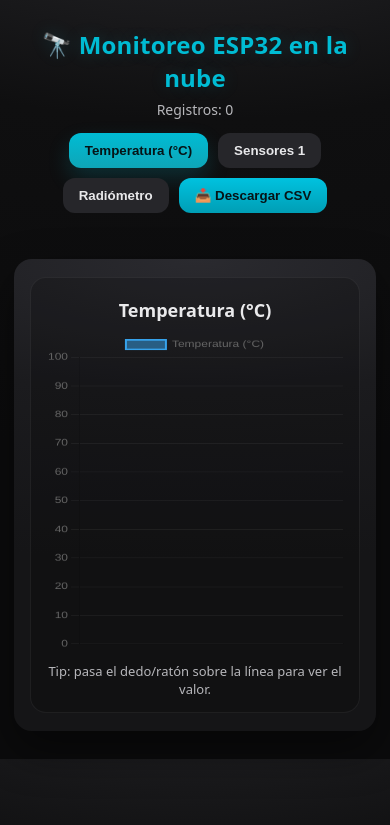
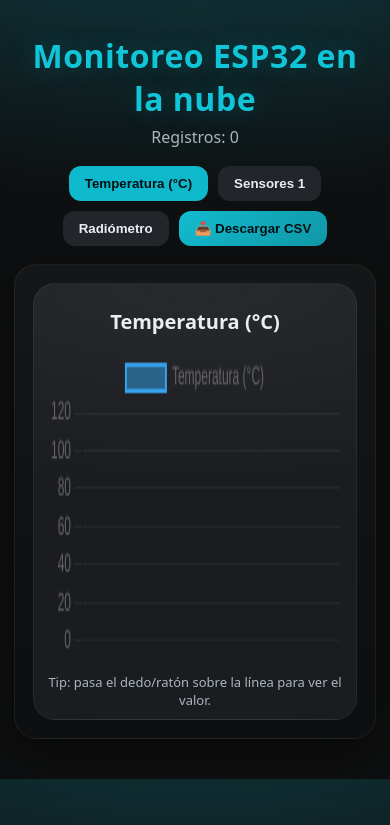
Before and after one commit to keilanicolas-dev/esp32-flask-nube, a Flask app: page / in a window 390 px wide. Shown: the top 825 px of the page. Run offline with Flask 3, Linux system fonts and the light colour scheme; data that the repository does not hold is empty; some libraries are stand-ins or nearby versions.

Commit message:
Update index.html

```diff
--- a/templates/index.html
+++ b/templates/index.html
@@ -2,199 +2,145 @@
 <html lang="es">
 <head>
   <meta charset="UTF-8" />
-  <meta name="viewport" content="width=device-width,initial-scale=1" />
+  <meta name="viewport" content="width=device-width, initial-scale=1.0"/>
   <title>Monitoreo ESP32 en la nube</title>
-
   <script src="https://cdn.jsdelivr.net/npm/chart.js"></script>
 
   <style>
     :root{
-      --bg:#0f0f10;
-      --panel:#1b1b1e;
-      --panel2:#151517;
-      --txt:#e8e8ea;
-      --muted:#b7b7bb;
-      --accent:#00bcd4;
-      --accent2:#0ea5b7;
-      --shadow: 0 18px 45px rgba(0,0,0,.45);
-      --radius: 18px;
+      --bg:#0e0f10;
+      --card:#1a1c1f;
+      --card2:#141618;
+      --cyan:#11c5d9;
+      --txt:#e9eef2;
+      --muted:#aab6be;
+      --btn:#22262a;
+      --btnActive:#0fb9cc;
     }
-
-    *{ box-sizing:border-box; }
+    *{box-sizing:border-box}
     body{
       margin:0;
-      font-family: system-ui, -apple-system, Segoe UI, Roboto, Arial, sans-serif;
-      background: radial-gradient(1200px 600px at 50% -150px, #2a2a2e 0%, var(--bg) 45%, #0b0b0c 100%);
-      color: var(--txt);
+      font-family: system-ui, -apple-system, Segoe UI, Roboto, Arial;
+      background: radial-gradient(1200px 500px at 50% -100px, rgba(17,197,217,.25), transparent 60%), var(--bg);
+      color:var(--txt);
       text-align:center;
     }
-
-    header{
-      padding: 28px 16px 12px;
+    .wrap{max-width:1100px;margin:0 auto;padding:24px 14px 40px}
+    h1{
+      margin:10px 0 6px;
+      font-weight:800;
+      letter-spacing:.5px;
+      color:var(--cyan);
+      text-shadow:0 0 24px rgba(17,197,217,.25);
     }
-
-    h1{
-      margin:0;
-      font-size: clamp(24px, 3.2vw, 38px);
-      color: var(--accent);
-      letter-spacing:.2px;
-      text-shadow: 0 0 18px rgba(0,188,212,.18);
-    }
-
-    .sub{
-      margin-top: 6px;
-      color: var(--muted);
-      font-size: 14px;
-    }
-
+    .sub{color:var(--muted);margin:0 0 18px}
     .topbar{
       display:flex;
+      flex-wrap:wrap;
       justify-content:center;
       gap:10px;
-      flex-wrap:wrap;
-      padding: 14px 12px 10px;
+      margin:14px 0 18px;
     }
-
     .btn{
-      border: none;
+      border:none;
+      padding:10px 16px;
+      border-radius:12px;
+      background:var(--btn);
+      color:var(--txt);
       cursor:pointer;
-      padding: 10px 16px;
-      border-radius: 12px;
-      background: #26262a;
-      color: var(--txt);
-      font-weight: 600;
-      transition: transform .08s ease, background .2s ease, opacity .2s ease;
+      font-weight:700;
+      transition:transform .08s ease, background .15s ease;
     }
-    .btn:hover{ opacity:.95; }
-    .btn:active{ transform: translateY(1px); }
-
-    .btn.active{
-      background: linear-gradient(180deg, var(--accent) 0%, var(--accent2) 100%);
-      color:#061316;
-      box-shadow: 0 10px 22px rgba(0,188,212,.18);
+    .btn:active{transform:scale(.98)}
+    .btn.active{background:var(--btnActive); color:#001014}
+    .btn.csv{
+      background:linear-gradient(135deg, rgba(17,197,217,.95), rgba(17,197,217,.75));
+      color:#001014;
     }
-
-    .btn.download{
-      background: linear-gradient(180deg, #00c2df 0%, #009eb5 100%);
-      color:#061316;
-      display:flex;
-      align-items:center;
-      gap:8px;
+    .cards{
+      margin-top:10px;
+      background:linear-gradient(180deg, rgba(255,255,255,.03), transparent);
+      border:1px solid rgba(255,255,255,.06);
+      border-radius:22px;
+      padding:18px;
+      box-shadow:0 14px 40px rgba(0,0,0,.45);
     }
-
-    .wrap{
-      max-width: 1200px;
-      margin: 0 auto;
-      padding: 10px 14px 28px;
-    }
-
-    .card{
-      background: radial-gradient(900px 300px at 50% 0px, #2a2a2f 0%, var(--panel) 45%, var(--panel2) 100%);
-      border-radius: var(--radius);
-      box-shadow: var(--shadow);
-      padding: 18px 16px;
-      margin: 14px auto 0;
-    }
-
+    .tab{display:none}
+    .tab.active{display:block}
     .grid2{
       display:grid;
-      grid-template-columns: 1fr 1fr;
-      gap: 14px;
+      grid-template-columns:1fr 1fr;
+      gap:14px;
     }
-    @media (max-width: 850px){
-      .grid2{ grid-template-columns: 1fr; }
+    @media (max-width:900px){
+      .grid2{grid-template-columns:1fr}
     }
-
-    .chartBox{
-      background: rgba(0,0,0,.18);
-      border-radius: 16px;
-      padding: 14px;
-      border: 1px solid rgba(255,255,255,.06);
+    .card{
+      background: radial-gradient(900px 320px at 50% 0px, rgba(255,255,255,.06), transparent 65%), var(--card);
+      border:1px solid rgba(255,255,255,.06);
+      border-radius:22px;
+      padding:16px 14px 10px;
     }
-
-    .chartTitle{
-      margin: 6px 0 10px;
-      font-size: 18px;
-      font-weight: 800;
-      color: #eaeaec;
+    .card h2{
+      margin:8px 0 8px;
+      font-size:20px;
+      font-weight:800;
     }
-
-    canvas{
-      width: 100% !important;
-      height: 320px !important;
+    canvas{width:100% !important; height:320px !important;}
+    .hint{
+      margin-top:10px;
+      color:var(--muted);
+      font-size:13px;
     }
-
-    .hint{
-      margin-top: 10px;
-      color: var(--muted);
-      font-size: 13px;
-    }
-
-    .tab{ display:none; }
-    .tab.active{ display:block; }
   </style>
 </head>
 
 <body>
-  <header>
-    <h1>🔭 Monitoreo ESP32 en la nube</h1>
-    <div class="sub">Registros: <span id="regCount">0</span></div>
+  <div class="wrap">
+    <h1>Monitoreo ESP32 en la nube</h1>
+    <p class="sub">Registros: <span id="count">0</span></p>
 
     <div class="topbar">
-      <button class="btn active" id="btnTemp" onclick="showTab('temp', this)">Temperatura (°C)</button>
-      <button class="btn" id="btnSens" onclick="showTab('sens', this)">Sensores 1</button>
-      <button class="btn" id="btnRad"  onclick="showTab('rad', this)">Radiómetro</button>
+      <button class="btn active" data-tab="tTemp">Temperatura (°C)</button>
+      <button class="btn" data-tab="tSens">Sensores 1</button>
+      <button class="btn" data-tab="tRad">Radiómetro</button>
+      <button class="btn csv" id="btnCSV">📥 Descargar CSV</button>
+    </div>
 
-      <button class="btn download" onclick="downloadCSV()">
-        📥 Descargar CSV
-      </button>
-    </div>
-  </header>
-
-  <div class="wrap">
+    <div class="cards">
       <!-- TAB TEMPERATURA -->
-    <div class="tab active" id="temp">
+      <div id="tTemp" class="tab active">
         <div class="card">
-        <div class="chartBox">
-          <div class="chartTitle">Temperatura (°C)</div>
-          <canvas id="cTemp"></canvas>
+          <h2>Temperatura (°C)</h2>
+          <canvas id="chTemp"></canvas>
           <div class="hint">Tip: pasa el dedo/ratón sobre la línea para ver el valor.</div>
-        </div>
         </div>
       </div>
 
       <!-- TAB SENSORES -->
-    <div class="tab" id="sens">
+      <div id="tSens" class="tab">
+        <div class="grid2">
           <div class="card">
-        <div class="grid2">
-          <div class="chartBox">
-            <div class="chartTitle">Voltaje (V)</div>
-            <canvas id="cVolt"></canvas>
+            <h2>Voltaje (V)</h2>
+            <canvas id="chVolt"></canvas>
           </div>
-          <div class="chartBox">
-            <div class="chartTitle">Corriente (A)</div>
-            <canvas id="cCorr"></canvas>
+          <div class="card">
+            <h2>Corriente (A)</h2>
+            <canvas id="chCorr"></canvas>
           </div>
         </div>
-
         <div style="height:14px"></div>
-
-        <div class="chartBox">
-          <div class="chartTitle">Potencia (W)</div>
-          <canvas id="cPot"></canvas>
-        </div>
-
-        <div class="hint">Se muestran solo los últimos puntos para que no se sature.</div>
+        <div class="card">
+          <h2>Potencia (W)</h2>
+          <canvas id="chPot"></canvas>
         </div>
       </div>
 
       <!-- TAB RADIÓMETRO -->
-    <div class="tab" id="rad">
+      <div id="tRad" class="tab">
         <div class="card">
-        <div class="chartBox">
-          <div class="chartTitle">Radiómetro (promedio LDR)</div>
-          <canvas id="cRad"></canvas>
-          <div class="hint">Tip: pasa el dedo/ratón sobre la línea para ver el valor.</div>
+          <h2>Radiómetro</h2>
+          <canvas id="chRad"></canvas>
         </div>
       </div>
     </div>
@@ -202,173 +148,188 @@
 
 <script>
   // ========= CONFIG =========
-  const MAX_POINTS  = 80;     // ventana deslizante (sube/baja a tu gusto)
-  const INTERVAL_MS = 3000;   // cada cuánto actualiza
+  const API_URL = "/api/data";        // (IMPORTANTE) usa ruta relativa en Render
+  const MAX_POINTS = 120;             // ventana visible: evita saturación
+  const REFRESH_MS = 3000;            // cada 3s (ajusta a gusto)
 
-  // ========= UI Tabs =========
-  function showTab(id, btn){
-    document.querySelectorAll('.tab').forEach(t => t.classList.remove('active'));
-    document.getElementById(id).classList.add('active');
+  // ========= TABS =========
+  const tabBtns = document.querySelectorAll(".btn[data-tab]");
+  const tabs = document.querySelectorAll(".tab");
+  tabBtns.forEach(btn => {
+    btn.addEventListener("click", () => {
+      tabBtns.forEach(b => b.classList.remove("active"));
+      tabs.forEach(t => t.classList.remove("active"));
+      btn.classList.add("active");
+      document.getElementById(btn.dataset.tab).classList.add("active");
+    });
+  });
 
-    document.querySelectorAll('.topbar .btn').forEach(b => b.classList.remove('active'));
-    btn.classList.add('active');
-  }
-
-  // ========= helpers =========
-  function toNum(x){
-    if (x === null || x === undefined) return null;
-    const n = Number(x);
-    return Number.isFinite(n) ? n : null;
-  }
-
-  function trimToMax(chart){
-    const labels = chart.data.labels;
-    const data = chart.data.datasets[0].data;
-
-    while(labels.length > MAX_POINTS){
-      labels.shift();
-      data.shift();
-    }
-  }
-
-  function pushPoint(chart, label, value){
-    chart.data.labels.push(label);
-    chart.data.datasets[0].data.push(value);
-    trimToMax(chart);
-  }
-
-  // ========= Chart factory =========
-  function makeChart(canvasId, label, suggestedMax){
-    const ctx = document.getElementById(canvasId).getContext('2d');
+  // ========= CHART FACTORY =========
+  function makeLineChart(canvasId, label, suggestedMax){
+    const ctx = document.getElementById(canvasId).getContext("2d");
     return new Chart(ctx, {
-      type:'line',
-      data:{
-        labels:[],
-        datasets:[{
+      type: "line",
+      data: {
+        labels: [],
+        datasets: [{
           label,
-          data:[],
+          data: [],
           borderWidth: 2,
-          tension: 0.32,
-          pointRadius: 0,        // puntos invisibles (más fluido)
-          pointHitRadius: 18,    // pero fácil tocar con el dedo
+          pointRadius: 0,        // sin puntos = más limpio
+          tension: 0.25,
           fill: false
         }]
       },
-      options:{
-        responsive:true,
-        maintainAspectRatio:false,
-        animation:false,
-        interaction:{
-          mode:'index',
-          intersect:false
+      options: {
+        responsive: true,
+        animation: { duration: 250 },   // un poquito de animación para “fluidez”
+        parsing: false,
+        interaction: {
+          mode: "nearest",
+          intersect: false
         },
-        plugins:{
-          legend:{ display:true },
-          tooltip:{
-            enabled:true,
-            mode:'index',
-            intersect:false
+        plugins: {
+          legend: { display: true },
+          tooltip: {
+            enabled: true,
+            mode: "nearest",
+            intersect: false
+          },
+          decimation: {                 // ayuda mucho si hay muchos puntos
+            enabled: true,
+            algorithm: "min-max"
           }
         },
-        scales:{
-          x:{
-            ticks:{ maxTicksLimit: 10 },
-            grid:{ display:false }
+        scales: {
+          x: {
+            ticks: { maxRotation: 0, autoSkip: true },
+            grid: { display: false }
           },
-          y:{
-            beginAtZero:true,
+          y: {
+            beginAtZero: true,
             suggestedMax: suggestedMax,
-            grid:{ color:'rgba(255,255,255,.06)' }
+            grid: { color: "rgba(255,255,255,.06)" }
           }
         }
       }
     });
   }
 
-  // ========= Charts =========
-  window.chartTemp = makeChart("cTemp", "Temperatura (°C)", 100);
-  window.chartVolt = makeChart("cVolt", "Voltaje (V)", 25);
-  window.chartCorr = makeChart("cCorr", "Corriente (A)", 5);
-  window.chartPot  = makeChart("cPot",  "Potencia (W)", 200);
-  window.chartRad  = makeChart("cRad",  "Radiómetro", 4096);
+  const chTemp = makeLineChart("chTemp", "Temperatura (°C)", 120);
+  const chVolt = makeLineChart("chVolt", "Voltaje (V)", 30);
+  const chCorr = makeLineChart("chCorr", "Corriente (A)", 10);
+  const chPot  = makeLineChart("chPot",  "Potencia (W)", 200);
+  const chRad  = makeLineChart("chRad",  "Radiómetro", 4096);
 
-  // ========= Data update =========
-  async function actualizar(){
-    try{
-      const res = await fetch('/api/data', { cache:'no-store' });
+  // ========= HELPERS =========
+  function pad2(n){ return String(n).padStart(2,"0"); }
+
+  function parseDateTime(row){
+    // row.fecha: "YYYY-MM-DD"
+    // row.hora : "HH:MM:SS.ssssss" o "HH:MM:SS"
+    const h = (row.hora || "00:00:00").split(".")[0]; // quita microsegundos
+    return new Date(`${row.fecha}T${h}`);
+  }
+
+  function labelFromRow(row){
+    // etiqueta corta = HH:MM:SS
+    const h = (row.hora || "00:00:00").split(".")[0];
+    return h;
+  }
+
+  function clampNumber(x){
+    if (x === null || x === undefined) return null;
+    const n = Number(x);
+    return Number.isFinite(n) ? n : null;
+  }
+
+  // ========= FETCH + UPDATE =========
+  async function getData(){
+    const res = await fetch(API_URL, { cache:"no-store" });
+    if(!res.ok) throw new Error("API error " + res.status);
     const arr = await res.json();
 
-      if(!Array.isArray(arr)) return;
+    // 1) ordena por fecha+hora ascendente (viejo->nuevo)
+    arr.sort((a,b) => parseDateTime(a) - parseDateTime(b));
 
-      document.getElementById("regCount").textContent = arr.length;
+    // 2) recorta ventana visible
+    const view = arr.slice(-MAX_POINTS);
 
-      // Tu backend regresa DESC (ORDER BY id DESC). Lo invertimos para dibujar cronológico
-      const datos = arr.slice().reverse();
+    // 3) labels y series
+    const labels = view.map(labelFromRow);
 
-      // Tomamos SOLO los últimos MAX_POINTS (para que NO se sature)
-      const ultimos = datos.slice(Math.max(0, datos.length - MAX_POINTS));
+    const temp = view.map(d => clampNumber(d.temperatura));
+    const volt = view.map(d => clampNumber(d.voltaje));
+    const corr = view.map(d => clampNumber(d.corriente));
+    const pot  = view.map(d => clampNumber(d.potencia));
+    const rad  = view.map(d => clampNumber(d.radiometro));
 
-      // Limpiamos antes de redibujar (más simple y estable)
-      [chartTemp, chartVolt, chartCorr, chartPot, chartRad].forEach(ch => {
-        ch.data.labels = [];
-        ch.data.datasets[0].data = [];
-      });
+    // contador total (sin recorte)
+    document.getElementById("count").textContent = arr.length;
 
-      // Llenamos
-      ultimos.forEach(p => {
-        const label = (p.hora || "").toString().slice(0,8); // HH:MM:SS
+    return { labels, temp, volt, corr, pot, rad };
+  }
 
-        const temp = toNum(p.temperatura);
-        const volt = toNum(p.voltaje);
-        const corr = toNum(p.corriente);
-        const pot  = toNum(p.potencia);
-        const rad  = toNum(p.radiometro);
+  function setChart(chart, labels, data){
+    chart.data.labels = labels;
+    chart.data.datasets[0].data = data;
+    chart.update();
+  }
 
-        if(temp !== null) pushPoint(chartTemp, label, temp);
-        if(volt !== null) pushPoint(chartVolt, label, volt);
-        if(corr !== null) pushPoint(chartCorr, label, corr);
-        if(pot  !== null) pushPoint(chartPot,  label, pot);
-        if(rad  !== null) pushPoint(chartRad,  label, rad);
-      });
-
-      // Actualizamos sin animación
-      chartTemp.update('none');
-      chartVolt.update('none');
-      chartCorr.update('none');
-      chartPot.update('none');
-      chartRad.update('none');
-
+  async function refresh(){
+    try{
+      const d = await getData();
+      setChart(chTemp, d.labels, d.temp);
+      setChart(chVolt, d.labels, d.volt);
+      setChart(chCorr, d.labels, d.corr);
+      setChart(chPot,  d.labels, d.pot);
+      setChart(chRad,  d.labels, d.rad);
     }catch(e){
-      console.log("Error update:", e);
+      console.log("refresh error:", e);
     }
   }
 
-  // ========= CSV download =========
-  async function downloadCSV(){
-    // Intento 1: si tienes endpoint /api/csv
-    try{
-      const r = await fetch('/api/csv', { cache:'no-store' });
-      if(r.ok){
-        const blob = await r.blob();
+  // ========= CSV DOWNLOAD (client-side) =========
+  function toCSV(rows){
+    const header = ["fecha","hora","voltaje","corriente","potencia","radiometro","temperatura"];
+    const lines = [header.join(",")];
+    for(const r of rows){
+      lines.push([
+        r.fecha ?? "",
+        (r.hora ?? "").split(".")[0],
+        r.voltaje ?? "",
+        r.corriente ?? "",
+        r.potencia ?? "",
+        r.radiometro ?? "",
+        r.temperatura ?? ""
+      ].join(","));
+    }
+    return lines.join("\n");
+  }
+
+  document.getElementById("btnCSV").addEventListener("click", async () => {
+    const res = await fetch(API_URL, { cache:"no-store" });
+    const rows = await res.json();
+    // ordena cronológico
+    rows.sort((a,b) => parseDateTime(a) - parseDateTime(b));
+
+    const csv = toCSV(rows);
+    const blob = new Blob([csv], {type:"text/csv;charset=utf-8"});
     const url = URL.createObjectURL(blob);
-        const a = document.createElement('a');
+
+    const a = document.createElement("a");
     a.href = url;
-        a.download = 'datos.csv';
+    const now = new Date();
+    a.download = `esp32_${now.getFullYear()}-${pad2(now.getMonth()+1)}-${pad2(now.getDate())}_${pad2(now.getHours())}${pad2(now.getMinutes())}.csv`;
     document.body.appendChild(a);
     a.click();
     a.remove();
     URL.revokeObjectURL(url);
-        return;
-      }
-    }catch(e){}
+  });
 
-    // Fallback: intenta /csv (por si ese fue tu endpoint anterior)
-    window.location.href = '/csv';
-  }
-
-  // start
-  actualizar();
-  setInterval(actualizar, INTERVAL_MS);
+  // ========= START =========
+  refresh();
+  setInterval(refresh, REFRESH_MS);
 </script>
 </body>
 </html>
```
Lines whose indentation alone changed are shown as unchanged.
